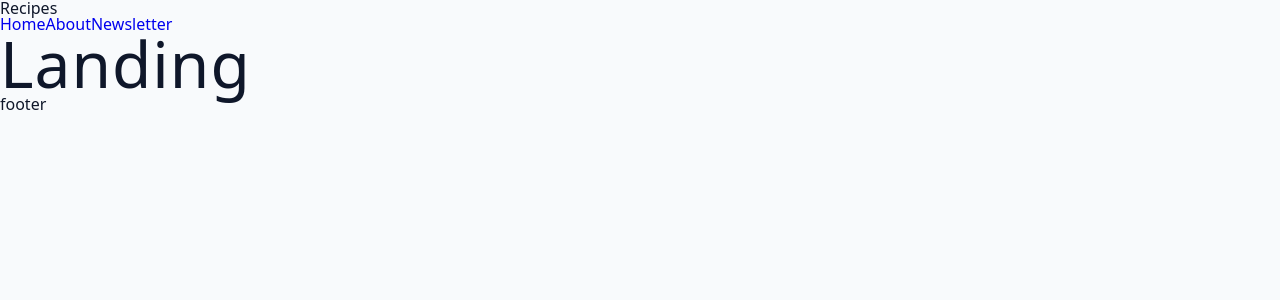
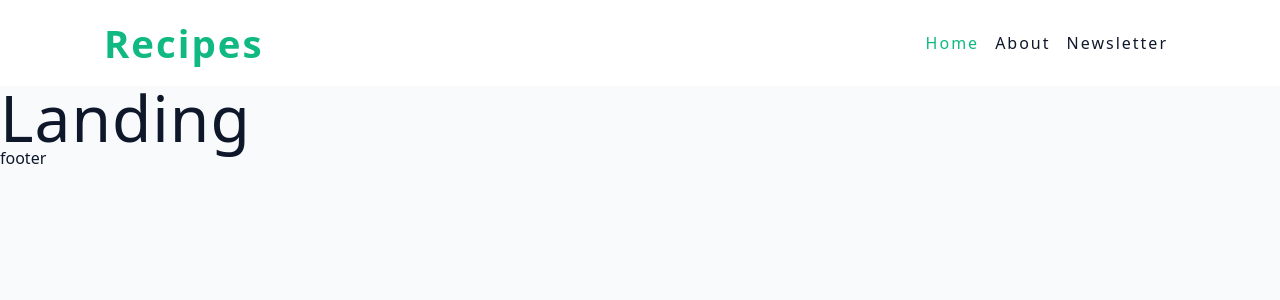
Before and after one commit to sun-n-y/foodRecipes-, a React (Vite) app: page / in a window 1280 px wide. Shown: the top 300 px of the page. Built offline with nearby package versions, Linux system fonts and the light colour scheme.

Commit message:
add navbar styled components

```diff
--- a/src/components/Navbar.jsx
+++ b/src/components/Navbar.jsx
@@ -1,8 +1,9 @@
 import { NavLink } from 'react-router-dom';
+import styled from 'styled-components';
 
 const Navbar = () => {
   return (
-    <nav>
+    <Wrapper>
       <div className="nav-center">
         <span className="logo">Recipes</span>
         <div className="nav-links">
@@ -17,7 +18,62 @@
           </NavLink>
         </div>
       </div>
-    </nav>
+    </Wrapper>
   );
 };
+
+const Wrapper = styled.nav`
+  background: var(--white);
+
+  .nav-center {
+    width: var(--view-width);
+    max-width: var(--max-width);
+    margin: 0 auto;
+    display: flex;
+    flex-direction: column;
+    padding: 1.5rem;
+  }
+
+  .logo {
+    font-size: clamp(1.5rem, 3vw, 3rem);
+    color: var(--primary-500);
+    font-weight: 700;
+    letter-spacing: 2px;
+  }
+
+  .nav-links {
+    display: flex;
+    flex-direction: column;
+    gap: 0.5rem;
+    margin-top: 1rem;
+  }
+  .nav-link {
+    color: var(--grey-900);
+    padding: 0.5rem 0.5rem 0.5rem 0;
+    transition: var(--transition);
+    letter-spacing: 2px;
+  }
+
+  .nav-link:hover {
+    color: var(--primary-500);
+  }
+
+  .active {
+    color: var(--primary-500);
+  }
+
+  @media (min-width: 768px) {
+    .nav-center {
+      flex-direction: row;
+      justify-content: space-between;
+      align-items: center;
+    }
+
+    .nav-links {
+      flex-direction: row;
+      margin-top: 0;
+    }
+  }
+`;
+
 export default Navbar;
```
Also changed, not shown: 1 other file (tests, documents, lock files or other folders).
